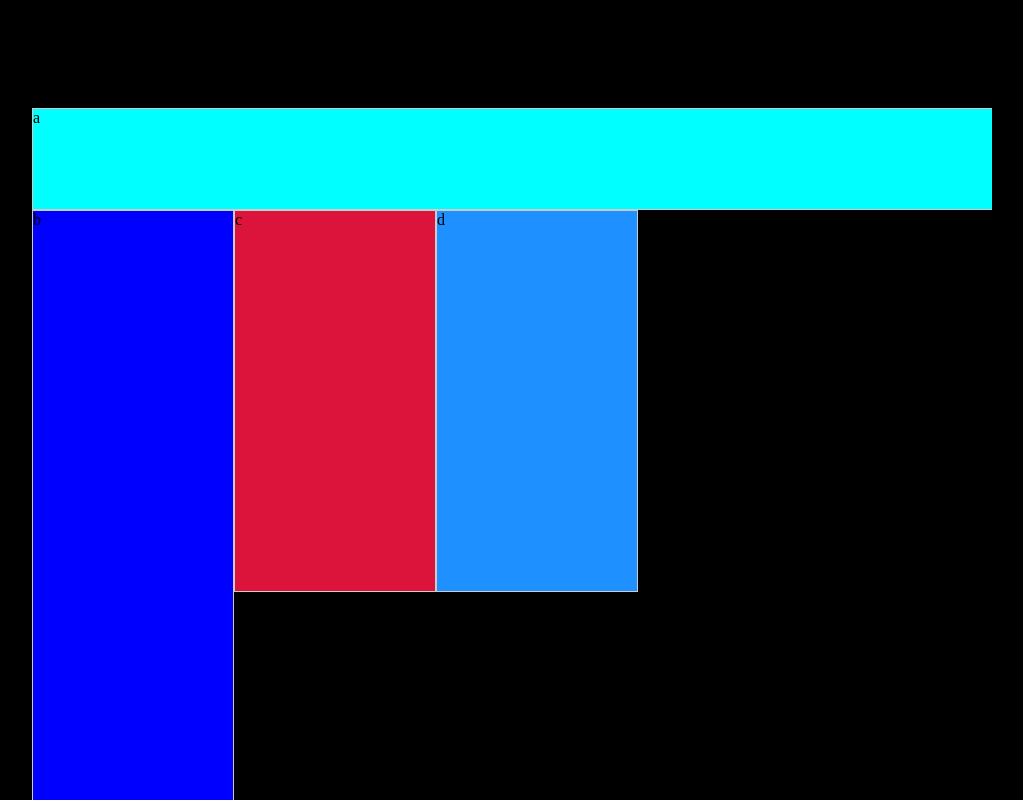
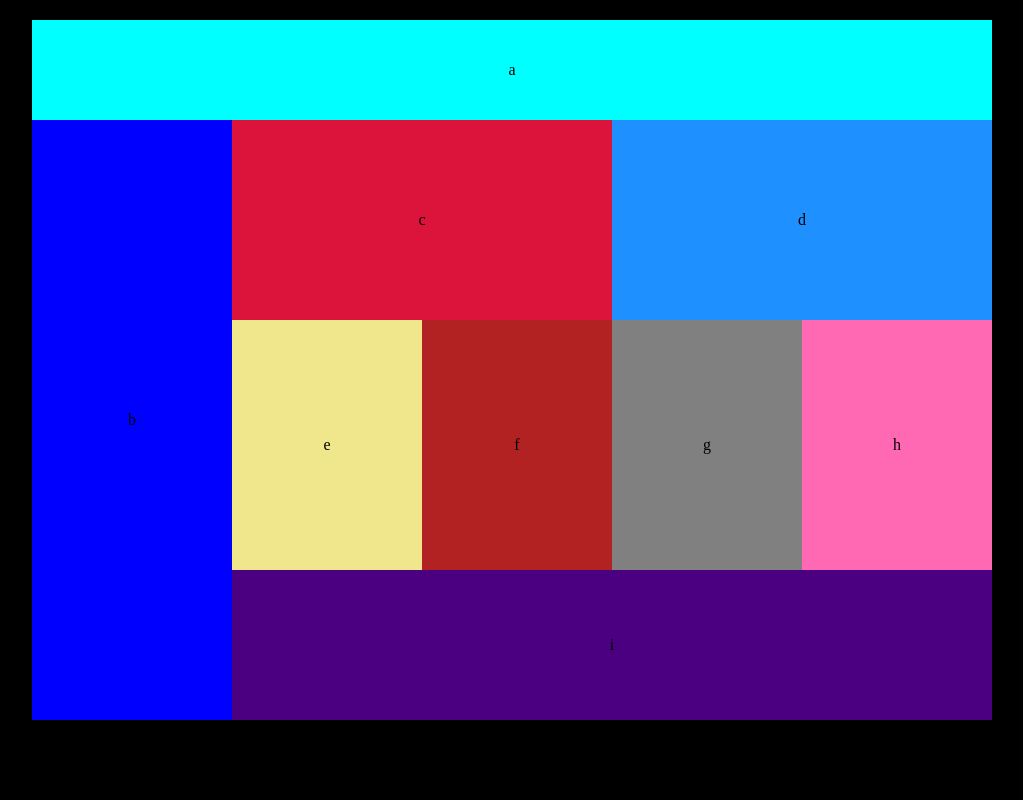
Before and after one commit to tcoots88/lab-01, a plain HTML site: page index.html in a window 1280 px wide. Shown: the top 800 px of the page, without its empty margins (128-1151 px from the left). Drawn offline with Linux system fonts and the light colour scheme.

Commit message:
closer to completion

```diff
--- a/index.html
+++ b/index.html
@@ -3,33 +3,22 @@
 
 <head>
   <title>SMACCS and Responsive Demo</title>
+  <link rel="stylesheet" href="style/reset.css" />
   <link rel="stylesheet" href="style/style.css" />
 </head>
 
 <body>
-  <header>
-    <!-- <h1>Responsive Website</h1>
-    <nav> -->
-      <!-- <ul>
-        <li><a href="/">Home</a></li>
-        <li><a href="/">About</a></li>
-      </ul>
-    </nav> -->
-  </header>
+
   <main>
     <section>
       <div id='alpha'>a</div>
       <div id='bravo'>b</div>
       <div id='charlie'>c</div>
       <div id='delta'>d</div>
-    </section>
-    <section id='boxFour'>
       <div id='echo'>e</div>
       <div id='foxtrot'>f</div>
       <div id='golf'>g</div>
       <div id='hotel'>h</div>
-    </section>
-    <section>
       <div id='india'>i</div>
     </section>
   </main>
--- a/style/base.css
+++ b/style/base.css
@@ -1,32 +1,34 @@
 header {
+  height: 125px;
+  line-height: 125px;
+}
+
+h1 {
+  margin: 0;
+}
+
+footer {
   height: 75px;
   line-height: 75px;
-  width: 480px;
-  margin: auto;
+  margin-bottom: 0%;
 }
 
-
-
-main {
-  height: 1050px;
+body, html {
+  height: 100%;
+  margin: auto;
+  padding: 0;
   width: 480px;
-  margin: auto;
 }
 
+*{
+  box-sizing: border-box;
+}
 
-@media( min-width: 960px ) {
-
-  header {
-    height: 100px;
-    line-height: 100px;
+@media(min-width: 960px) {
+  body, html {
+    height: 100%;
+    margin: auto;
+    padding:0;
     width: 960px;
-    margin: auto;
   }
-
-  main {
-    height: 600px;
-    width: 960px;
-    margin: auto;
-  }
-
 }
--- a/style/layout.css
+++ b/style/layout.css
@@ -1,49 +1,56 @@
 
 
 section {
-  overflow:auto;
-  margin: auto;
-  justify-content: center;
+  overflow: auto;
+  margin: 0 auto;
+  display: table;
 }
 
 div {
   margin: auto;
+  text-align: center;
 }
 
 #alpha {
   height: 75px;
   width: 480px;
+  margin-top: 20px;
+  line-height: 75px;
 }
 
 #bravo {
   height: 150px;
   width: 480px;
+  line-height: 150px;
 }
 
 #charlie {
   height: 125px;
   width: 480px;
+  line-height: 125px;
 }
 
 #delta {
   height: 125px;
   width: 480px;
+  line-height: 125px;
 }
 
 #echo {
   height: 250px;
   width: 240px;
-  float: left;
+  display: inline-block;
   /* display: block; */
-  display: inline-block;
+  line-height: 250px;
   /* justify-content: center; */
 }
 
 #foxtrot {
   height: 250px;
   width: 240px;
+  line-height: 250px;
   display: inline-block;
-  float: right;
+  /* float: right; */
   /* justify-content: center; */
   /* float: left; */
 }
@@ -52,7 +59,7 @@ div {
   height: 250px;
   width: 240px;
   display: inline-block;
-  float: left;
+  line-height: 250px;
   /* float: left; */
 }
 
@@ -60,17 +67,19 @@ div {
   height: 250px;
   width: 240px;
   display: inline-block;
-  float: right;
+  /* float: right; */
+  line-height: 250px;
   /* float: left; */
 }
 
 #india {
   height: 80px;
-  width: 480;
-  clear: both;
+  width: 480px;
+  line-height: 80px;
+  margin-bottom: 20px;
 }
 
-#boxFour {
+/* #boxFour {
   width: 480px;
   height: 500px;
 }
@@ -81,66 +90,90 @@ div {
   width: 50%;
   margin: 0;
 
-}
-/* On Desktop, float the divs in the section and center them */
+} */
 @media( min-width: 960px ) {
+
+  section {
+    display:table;
+  }
 
   div {
     /* float:left; */
-    margin: auto;
+    margin: 0;
   }
   #alpha {
     height: 100px;
     width: 960px;
+    margin-top: 20px;
+    line-height: 100px;
+    background-color: yellow;
   }
 
   #bravo {
     height: 600px;
     width: 200px;
     float: left;
+    line-height: 600px;
+    background-color: wheat;
   }
 
   #charlie {
-    height: 380px;
-    width: 200px;
+    height: 200px;
+    width: 380px;
     float: left;
-
+    line-height: 200px;
+    background-color: teal;
   }
 
   #delta {
-    height: 380px;
-    width: 200px;
+    height: 200px;
+    width: 380px;
     float: left;
-
+    line-height: 200px;
+    background-color: tomato;
   }
 
   #echo {
     height: 250px;
     width: 190px;
+    display: inline-block;
     float: left;
+    line-height: 250px;
+    background-color: royalblue;
   }
 
   #foxtrot {
+    display: inline-block;
     height: 250px;
     width: 190px;
+    line-height: 250px;
     float: left;
+    background-color: slateblue;
   }
 
   #golf {
+    display: inline-block;
     height: 250px;
     width: 190px;
+    line-height: 250px;
     float: left;
+    background-color: lawngreen;
   }
 
   #hotel {
+    display: inline-block;
     height: 250px;
     width: 190px;
+    line-height: 250px;
     float: left;
+    background-color: lightsalmon;
   }
 
   #india {
     height: 150px;
+    line-height: 150px;
     width: 760px;
-    clear: both;
+    float: left;
+    background-color: maroon;
   }
 }
--- a/style/theme.css
+++ b/style/theme.css
@@ -13,11 +13,11 @@ body {
   text-align:center;
 } */
 
-div {
+/* div {
   background: ghostwhite;
   border: 1px solid #ccc;
   /* box-shadow: 10px 10px 5px grey; */
-}
+
 
 #alpha {
   background: aqua;
```
